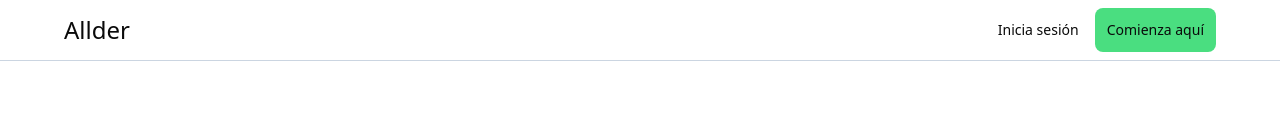
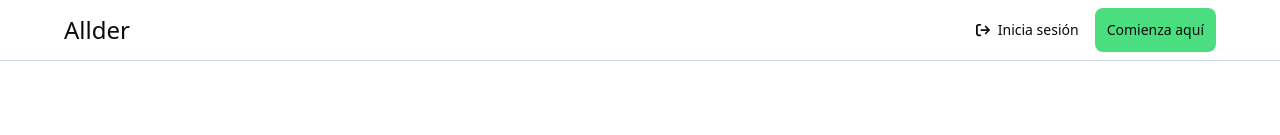
Before and after one commit to yesminalina/allder, a React (Vite) app: page / in a window 1280 px wide. Shown: the top 135 px of the page. Built offline with nearby package versions, Linux system fonts and the light colour scheme.

Commit message:
Add FontAwsome icons

```diff
--- a/package.json
+++ b/package.json
@@ -15,6 +15,11 @@
     "preview": "vite preview"
   },
   "dependencies": {
+    "@fortawesome/fontawesome-svg-core": "^6.6.0",
+    "@fortawesome/free-brands-svg-icons": "^6.6.0",
+    "@fortawesome/free-regular-svg-icons": "^6.6.0",
+    "@fortawesome/free-solid-svg-icons": "^6.6.0",
+    "@fortawesome/react-fontawesome": "^0.2.2",
     "axios": "^1.7.7",
     "react": "^18.3.1",
     "react-dom": "^18.3.1",
--- a/src/components/Navigation.jsx
+++ b/src/components/Navigation.jsx
@@ -1,11 +1,18 @@
 import { NavLink } from 'react-router-dom'
+import { FontAwesomeIcon } from '@fortawesome/react-fontawesome'
+import { faArrowRightFromBracket } from '@fortawesome/free-solid-svg-icons'
+
+const element = <FontAwesomeIcon icon={faArrowRightFromBracket} />
 
 const Navigation = () => {
   return (
     <div className='flex justify-between items-center fixed top-0 left-0 right-0 bg-white border-b border-slate-300 px-16 py-2 text-sm text-neutral-950 font-medium'>
       <NavLink className='text-2xl' to='/'>Allder</NavLink>
       <div className='flex justify-center items-center'>
-        <NavLink to='/login' className='pe-4'>Inicia sesión</NavLink>
+        <NavLink to='/login' className='pe-4'>
+          <i className='me-2'>{element}</i>
+          Inicia sesión
+        </NavLink>
         <NavLink to='/onboarding' className='p-3 bg-green-400 rounded-lg'>Comienza aquí</NavLink>
       </div>
     </div>
```
Also changed, not shown: 1 other file (tests, documents, lock files or other folders).
